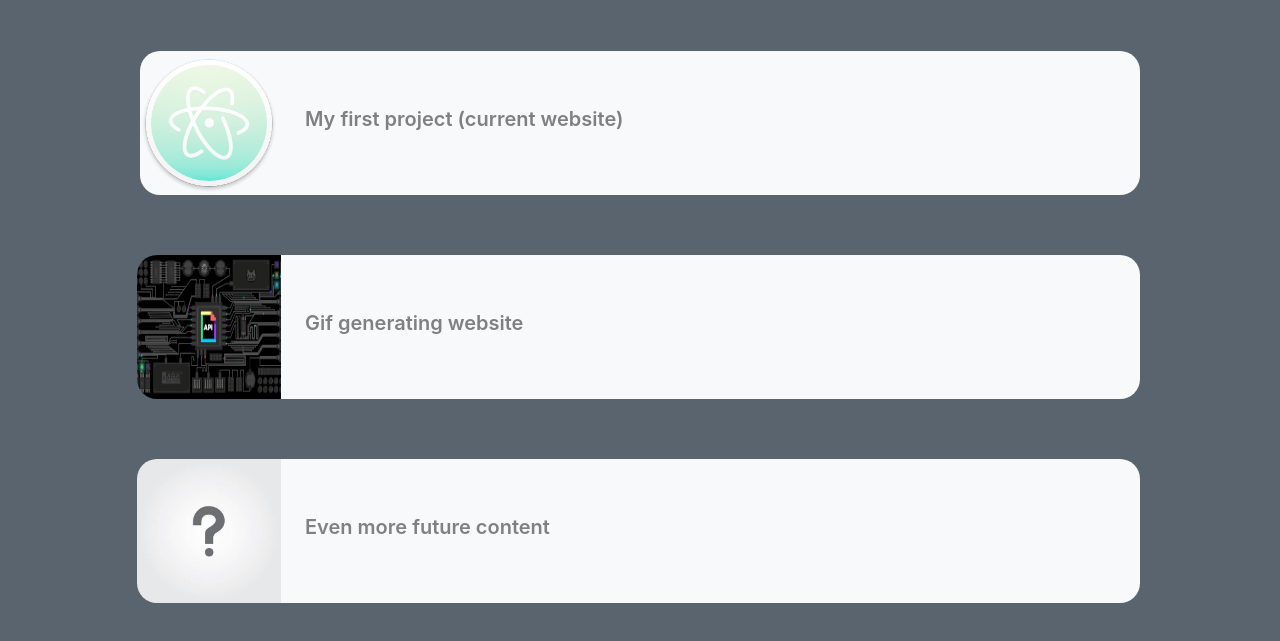
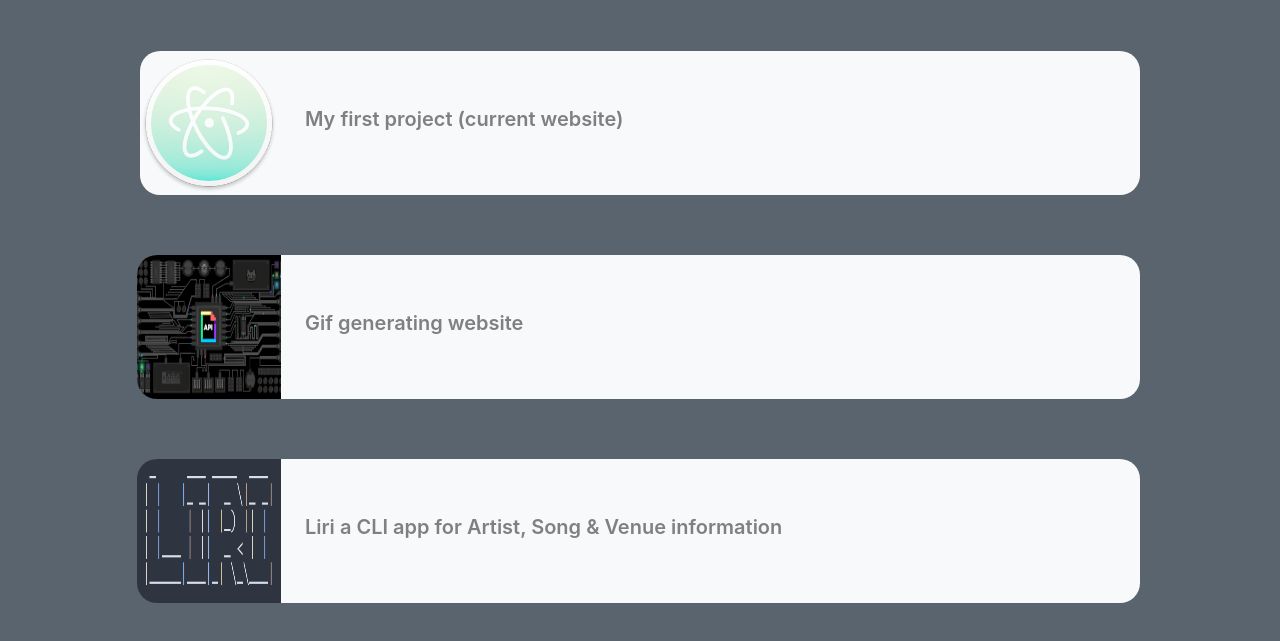
Before and after one commit to CTMoney/Bootstrap-Portfolio, a plain HTML site: page index.html in a window 1280 px wide. Shown: the part 75-716 px from the top of the page. Drawn offline with nearby package versions, Linux system fonts and the light colour scheme.

Commit message:
added LIRI

```diff
--- a/index.html
+++ b/index.html
@@ -60,9 +60,9 @@
             </div>
 
             <div class="col-12 divLinkStyle">
-                <a href="#" style="text-decoration: none;">
-                    <img src="./Assets/images/qmark.jpg" id="imgPreview">
-                    <p id="pMargins">Even more future content</p>
+                <a href="https://github.com/CTMoney/liri-node-app" style="text-decoration: none;" target="_blank">
+                    <img src="./Assets/images/LIRI.png" id="imgPreview">
+                    <p id="pMargins">Liri a CLI app for Artist, Song & Venue information</p>
                 </a>
             </div>
 
```
Also changed, not shown: Assets/images/LIRI.png (added).
